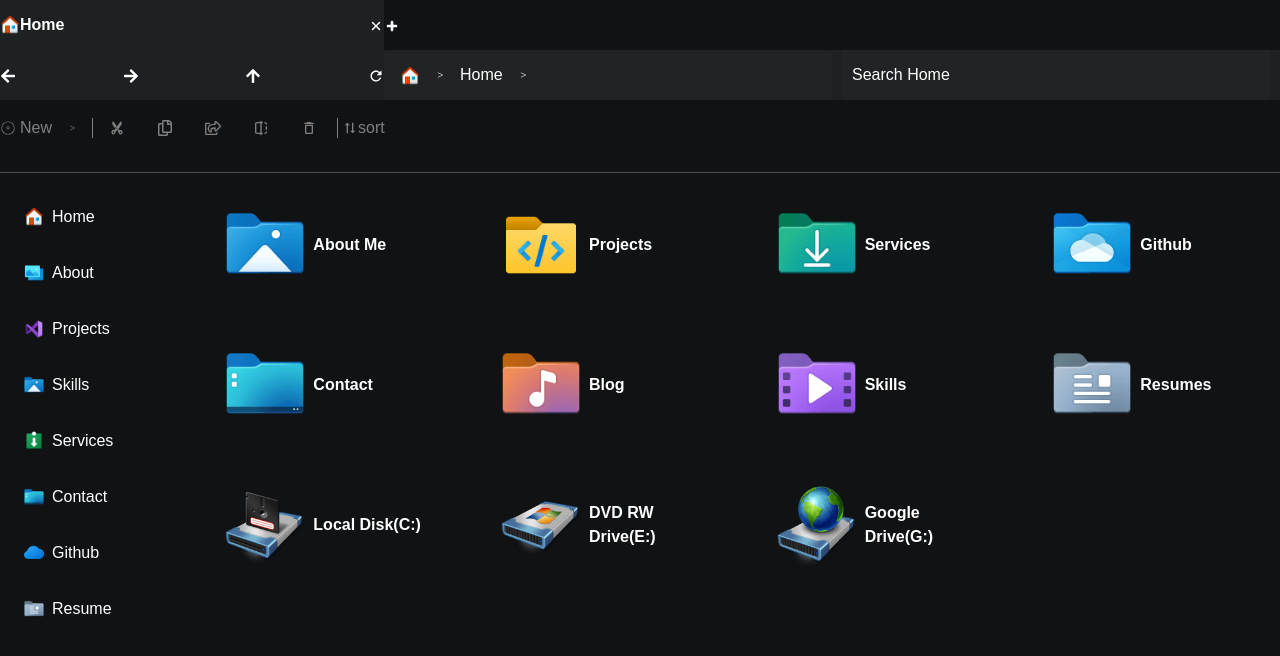
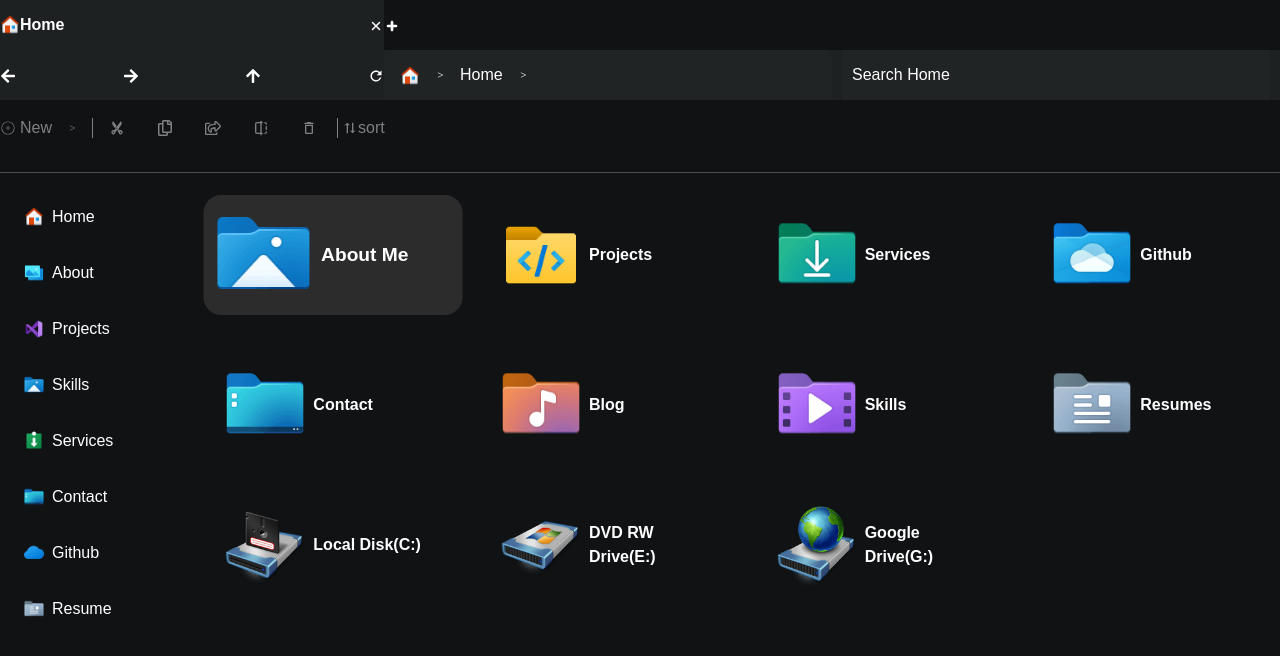
Before and after one commit to Rafiu-Olajumoke01/finalized-portfolio, a React (Create React App) app: page / in a window 1280 px wide. In both pictures the pointer is over the link "About Me". Shown: the top 656 px of the page. Built offline with nearby package versions, Linux system fonts and the light colour scheme.

Commit message:
finalized portfolio

```diff
--- a/src/pages/home.css
+++ b/src/pages/home.css
@@ -20,7 +20,16 @@
 .banner a {
     text-decoration: none;
     color: #fff;
+    transition: .7s;
 }
+
+.banner a:hover {
+    transform: scale(1.2);
+    background-color: rgba(85, 83, 83, 0.404);
+    border-radius: 15px;
+    padding: 10px;
+}
+
 
 
 @media (max-width: 990px) {
```
